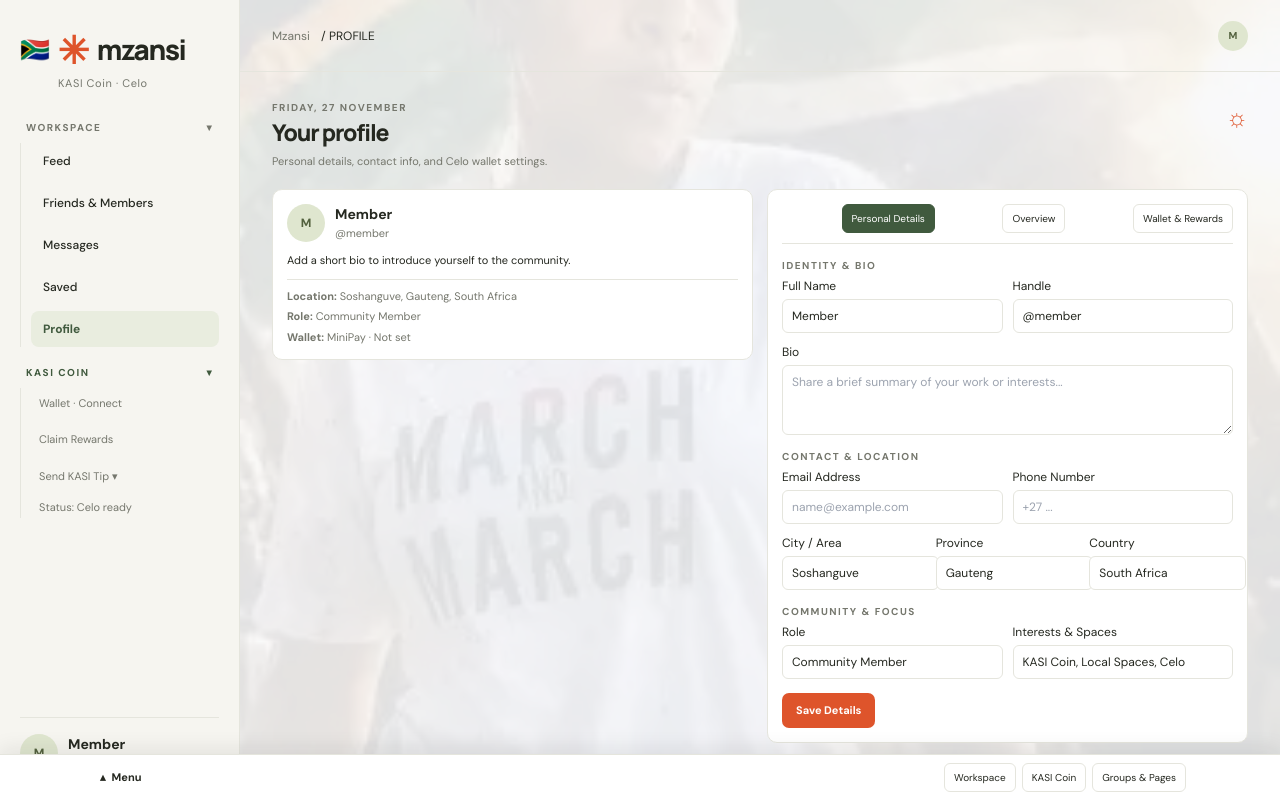
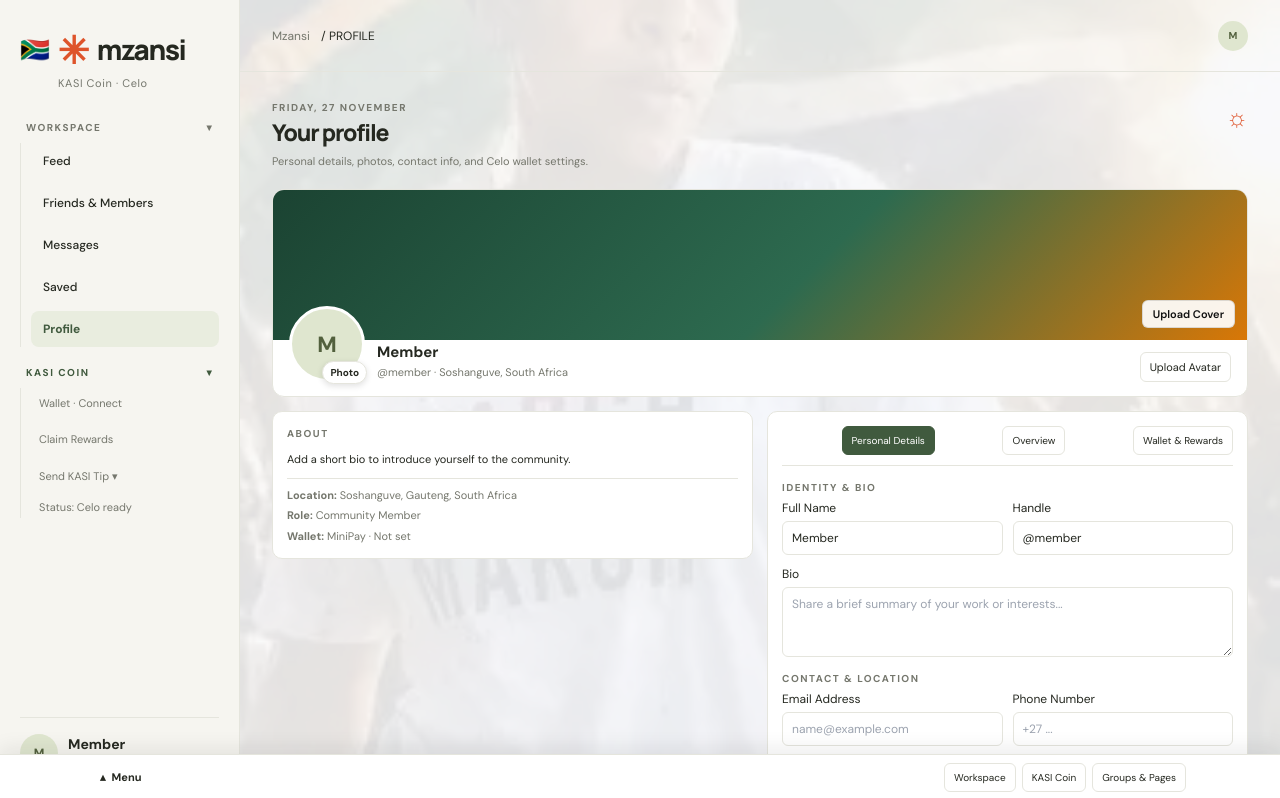
Before and after one commit to siphottp-lgtm/mzansi-social-rewards, a Next.js app in the folder frontend/: page /profile in a window 1280 px wide. Shown: the top 798 px of the page. Built offline with nearby package versions, Linux system fonts and the light colour scheme.

Commit message:
feat: persist profile details and add avatar and cover photo uploads

```diff
--- a/frontend/app/profile/page.tsx
+++ b/frontend/app/profile/page.tsx
@@ -1,6 +1,6 @@
 "use client";
 
-import React, { useState } from "react";
+import React, { useEffect, useRef, useState } from "react";
 import { CommonUpgrade, MzansiUser } from "../../components/CommonUpgrade";
 
 type ProfileTab = "details" | "overview" | "wallet";
@@ -18,55 +18,143 @@ interface PersonalDetailsForm {
   interests: string;
   preferredWallet: "MiniPay" | "MetaMask";
   walletAddress: string;
+  avatarUrl: string;
+  coverUrl: string;
 }
 
-const DEFAULT_USER: MzansiUser = {
-  id: "member-1",
-  name: "Member",
+const STORAGE_KEY = "mzansi_profile_details_v1";
+
+const DEFAULT_FORM: PersonalDetailsForm = {
+  fullName: "Member",
   handle: "@member",
-  initials: "M",
-  avatarColor: "green",
+  bio: "",
+  email: "",
+  phone: "",
+  city: "Soshanguve",
+  province: "Gauteng",
+  country: "South Africa",
+  communityRole: "Community Member",
+  interests: "KASI Coin, Local Spaces, Celo",
+  preferredWallet: "MiniPay",
+  walletAddress: "",
+  avatarUrl: "",
+  coverUrl: "",
 };
+
+function resizeImageFile(file: File, maxWidth: number, maxHeight: number, quality = 0.82): Promise<string> {
+  return new Promise((resolve, reject) => {
+    const reader = new FileReader();
+    reader.onerror = () => reject(new Error("Could not read image."));
+    reader.onload = () => {
+      const img = new Image();
+      img.onerror = () => reject(new Error("Invalid image file."));
+      img.onload = () => {
+        const scale = Math.min(maxWidth / img.width, maxHeight / img.height, 1);
+        const w = Math.round(img.width * scale);
+        const h = Math.round(img.height * scale);
+        const canvas = document.createElement("canvas");
+        canvas.width = w;
+        canvas.height = h;
+        const ctx = canvas.getContext("2d");
+        if (!ctx) {
+          resolve(reader.result as string);
+          return;
+        }
+        ctx.drawImage(img, 0, 0, w, h);
+        resolve(canvas.toDataURL("image/jpeg", quality));
+      };
+      img.src = reader.result as string;
+    };
+    reader.readAsDataURL(file);
+  });
+}
 
 export default function ProfilePage() {
   const [activeTab, setActiveTab] = useState<ProfileTab>("details");
   const [savedBanner, setSavedBanner] = useState<string>("");
+  const [hydrated, setHydrated] = useState<boolean>(false);
+  const [form, setForm] = useState<PersonalDetailsForm>(DEFAULT_FORM);
 
-  const [form, setForm] = useState<PersonalDetailsForm>({
-    fullName: DEFAULT_USER.name,
-    handle: DEFAULT_USER.handle,
-    bio: "",
-    email: "",
-    phone: "",
-    city: "Soshanguve",
-    province: "Gauteng",
-    country: "South Africa",
-    communityRole: "Community Member",
-    interests: "KASI Coin, Local Spaces, Celo",
-    preferredWallet: "MiniPay",
-    walletAddress: "",
-  });
+  const avatarInputRef = useRef<HTMLInputElement | null>(null);
+  const coverInputRef = useRef<HTMLInputElement | null>(null);
+
+  useEffect(() => {
+    try {
+      const raw = window.localStorage.getItem(STORAGE_KEY);
+      if (raw) {
+        const parsed = JSON.parse(raw) as Partial<PersonalDetailsForm>;
+        setForm((prev) => ({ ...prev, ...parsed }));
+      }
+    } catch {
+      // Ignore storage read errors
+    } finally {
+      setHydrated(true);
+    }
+  }, []);
+
+  const persistForm = (nextForm: PersonalDetailsForm, message = "Profile details saved.") => {
+    setForm(nextForm);
+    try {
+      window.localStorage.setItem(STORAGE_KEY, JSON.stringify(nextForm));
+      setSavedBanner(message);
+    } catch {
+      setSavedBanner("Could not save to browser storage (image may be too large).");
+    }
+    window.setTimeout(() => setSavedBanner(""), 3200);
+  };
 
   const currentUser: MzansiUser = {
-    ...DEFAULT_USER,
-    name: form.fullName.trim() || DEFAULT_USER.name,
-    handle: form.handle.trim() || DEFAULT_USER.handle,
-    initials: (form.fullName.trim() || DEFAULT_USER.name)
+    id: "member-1",
+    name: form.fullName.trim() || DEFAULT_FORM.fullName,
+    handle: form.handle.trim() || DEFAULT_FORM.handle,
+    initials: (form.fullName.trim() || DEFAULT_FORM.fullName)
       .split(/\s+/)
       .map((part) => part[0])
       .join("")
       .slice(0, 2)
       .toUpperCase(),
+    avatarColor: "green",
   };
 
   const updateField = <K extends keyof PersonalDetailsForm>(key: K, value: PersonalDetailsForm[K]) => {
     setForm((prev) => ({ ...prev, [key]: value }));
   };
 
+  const handleAvatarUpload = async (e: React.ChangeEvent<HTMLInputElement>) => {
+    const file = e.target.files?.[0];
+    if (!file) return;
+    if (!file.type.startsWith("image/")) {
+      setSavedBanner("Please choose an image file.");
+      return;
+    }
+    try {
+      const dataUrl = await resizeImageFile(file, 360, 360, 0.85);
+      persistForm({ ...form, avatarUrl: dataUrl }, "Profile picture updated.");
+    } catch {
+      setSavedBanner("Failed to process profile picture.");
+    }
+    e.target.value = "";
+  };
+
+  const handleCoverUpload = async (e: React.ChangeEvent<HTMLInputElement>) => {
+    const file = e.target.files?.[0];
+    if (!file) return;
+    if (!file.type.startsWith("image/")) {
+      setSavedBanner("Please choose an image file.");
+      return;
+    }
+    try {
+      const dataUrl = await resizeImageFile(file, 1200, 420, 0.82);
+      persistForm({ ...form, coverUrl: dataUrl }, "Cover background updated.");
+    } catch {
+      setSavedBanner("Failed to process cover background.");
+    }
+    e.target.value = "";
+  };
+
   const handleSave = (e: React.FormEvent) => {
     e.preventDefault();
-    setSavedBanner("Profile details updated.");
-    window.setTimeout(() => setSavedBanner(""), 3000);
+    persistForm(form, "Profile details saved.");
   };
 
   return (
@@ -74,9 +162,183 @@ export default function ProfilePage() {
       currentUser={currentUser}
       showFeed={false}
       pageTitle="Your profile"
-      pageSubtitle="Personal details, contact info, and Celo wallet settings."
+      pageSubtitle="Personal details, photos, contact info, and Celo wallet settings."
     >
+      {/* Facebook-style Cover Banner + Overlapping Profile Picture Header */}
+      <section
+        style={{
+          background: "var(--white)",
+          border: "1px solid var(--line)",
+          borderRadius: 12,
+          overflow: "hidden",
+          marginBottom: 14,
+        }}
+      >
+        <div
+          style={{
+            position: "relative",
+            height: 150,
+            background: form.coverUrl
+              ? `url("${form.coverUrl}") center / cover no-repeat`
+              : "linear-gradient(135deg, #1b4332 0%, #2d6a4f 55%, #d97706 100%)",
+          }}
+        >
+          <input
+            ref={coverInputRef}
+            type="file"
+            accept="image/*"
+            hidden
+            onChange={handleCoverUpload}
+          />
+          <div
+            style={{
+              position: "absolute",
+              right: 12,
+              bottom: 12,
+              display: "flex",
+              gap: 6,
+            }}
+          >
+            <button
+              type="button"
+              onClick={() => coverInputRef.current?.click()}
+              style={{
+                background: "rgba(255, 255, 255, 0.92)",
+                color: "#111",
+                border: "1px solid rgba(0,0,0,0.12)",
+                borderRadius: 6,
+                padding: "5px 10px",
+                fontSize: 11,
+                fontWeight: 600,
+                cursor: "pointer",
+              }}
+            >
+              {form.coverUrl ? "Change Cover" : "Upload Cover"}
+            </button>
+            {form.coverUrl && (
+              <button
+                type="button"
+                onClick={() => persistForm({ ...form, coverUrl: "" }, "Cover removed.")}
+                style={{
+                  background: "rgba(255, 255, 255, 0.92)",
+                  color: "#991b1b",
+                  border: "1px solid rgba(0,0,0,0.12)",
+                  borderRadius: 6,
+                  padding: "5px 8px",
+                  fontSize: 11,
+                  fontWeight: 600,
+                  cursor: "pointer",
+                }}
+              >
+                Remove
+              </button>
+            )}
+          </div>
+        </div>
+
+        <div
+          style={{
+            padding: "0 16px 14px",
+            display: "flex",
+            flexWrap: "wrap",
+            alignItems: "flex-end",
+            justifyContent: "space-between",
+            gap: 12,
+          }}
+        >
+          <div style={{ display: "flex", alignItems: "flex-end", gap: 12, marginTop: -34 }}>
+            <div style={{ position: "relative" }}>
+              <input
+                ref={avatarInputRef}
+                type="file"
+                accept="image/*"
+                hidden
+                onChange={handleAvatarUpload}
+              />
+              {form.avatarUrl ? (
+                <img
+                  src={form.avatarUrl}
+                  alt={currentUser.name}
+                  style={{
+                    width: 76,
+                    height: 76,
+                    borderRadius: "50%",
+                    objectFit: "cover",
+                    border: "3px solid var(--white)",
+                    background: "var(--white)",
+                    display: "block",
+                  }}
+                />
+              ) : (
+                <div
+                  className={`mz-avatar ${currentUser.avatarColor ?? ""}`}
+                  style={{
+                    width: 76,
+                    height: 76,
+                    fontSize: 22,
+                    border: "3px solid var(--white)",
+                  }}
+                >
+                  {currentUser.initials}
+                </div>
+              )}
+              <button
+                type="button"
+                onClick={() => avatarInputRef.current?.click()}
+                title="Upload profile picture"
+                style={{
+                  position: "absolute",
+                  right: -2,
+                  bottom: -2,
+                  background: "var(--white)",
+                  border: "1px solid var(--line)",
+                  borderRadius: "999px",
+                  padding: "3px 7px",
+                  fontSize: 10,
+                  fontWeight: 700,
+                  cursor: "pointer",
+                  boxShadow: "0 2px 6px rgba(0,0,0,0.12)",
+                }}
+              >
+                Photo
+              </button>
+            </div>
+
+            <div style={{ paddingBottom: 2 }}>
+              <div style={{ fontWeight: 700, fontSize: 15 }}>
+                {hydrated ? currentUser.name : "Loading…"}
+              </div>
+              <div className="mz-tiny mz-muted">
+                {currentUser.handle} · {[form.city, form.country].filter(Boolean).join(", ")}
+              </div>
+            </div>
+          </div>
+
+          <div style={{ display: "flex", gap: 6, flexWrap: "wrap" }}>
+            <button
+              type="button"
+              className="mz-follow"
+              style={{ fontSize: 11 }}
+              onClick={() => avatarInputRef.current?.click()}
+            >
+              Upload Avatar
+            </button>
+            {form.avatarUrl && (
+              <button
+                type="button"
+                className="mz-follow"
+                style={{ fontSize: 11 }}
+                onClick={() => persistForm({ ...form, avatarUrl: "" }, "Profile picture removed.")}
+              >
+                Remove Avatar
+              </button>
+            )}
+          </div>
+        </div>
+      </section>
+
       <div style={{ display: "grid", gridTemplateColumns: "repeat(auto-fit, minmax(260px, 1fr))", gap: 14, alignItems: "start" }}>
+        {/* Left Compact Summary Rail */}
         <aside
           style={{
             background: "var(--white)",
@@ -87,14 +349,7 @@ export default function ProfilePage() {
             gap: 10,
           }}
         >
-          <div style={{ display: "flex", gap: 10, alignItems: "center" }}>
-            <div className={`mz-avatar ${currentUser.avatarColor ?? ""}`}>{currentUser.initials}</div>
-            <div>
-              <div style={{ fontWeight: 700, fontSize: 14 }}>{currentUser.name}</div>
-              <div className="mz-tiny mz-muted">{currentUser.handle}</div>
-            </div>
-          </div>
-
+          <div className="mz-label">About</div>
           <p className="mz-tiny" style={{ margin: 0, lineHeight: 1.5 }}>
             {form.bio.trim() || "Add a short bio to introduce yourself to the community."}
           </p>
@@ -113,6 +368,7 @@ export default function ProfilePage() {
           </div>
         </aside>
 
+        {/* Right Tabbed Workspace */}
         <div
           style={{
             background: "var(--white)",
```
